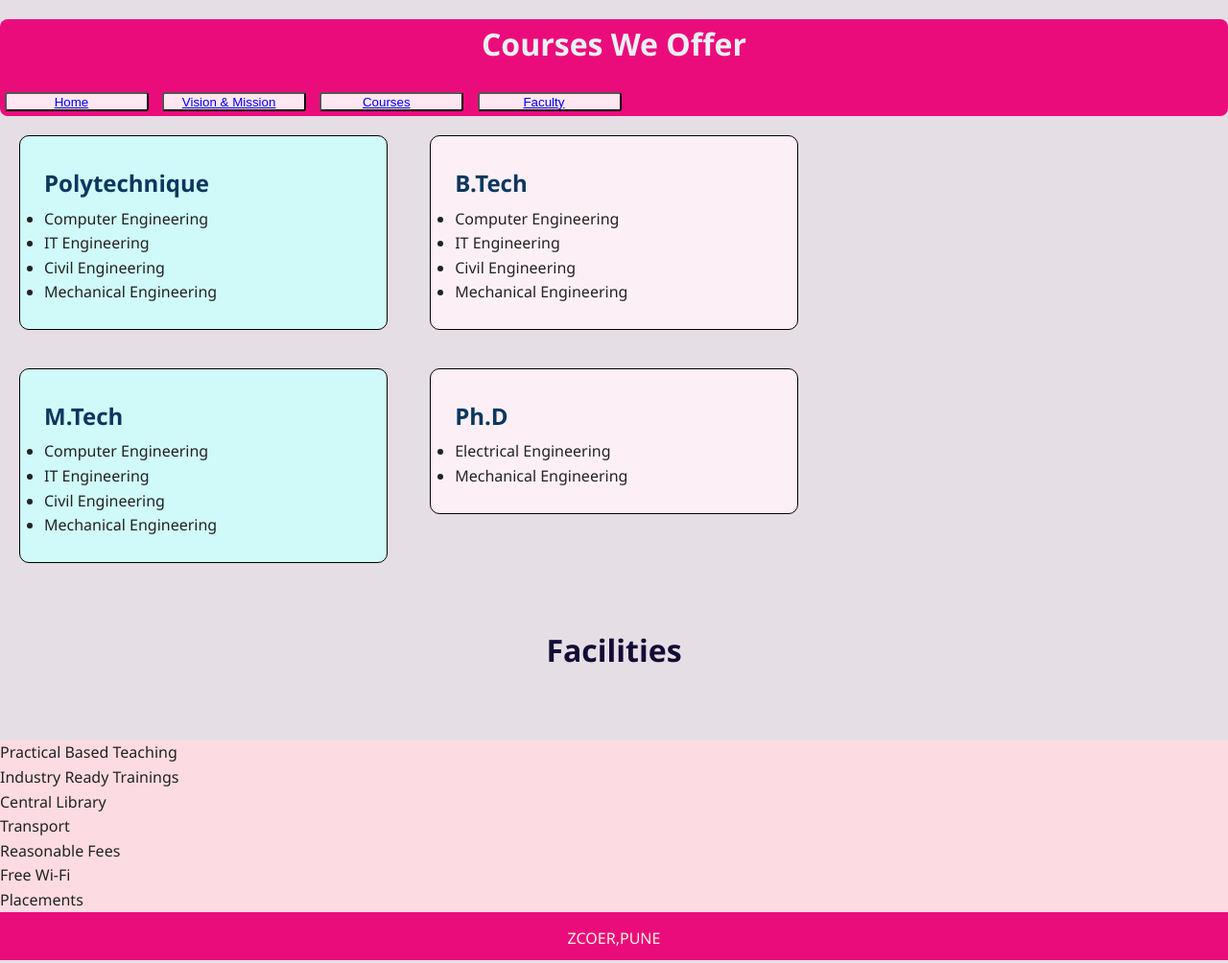
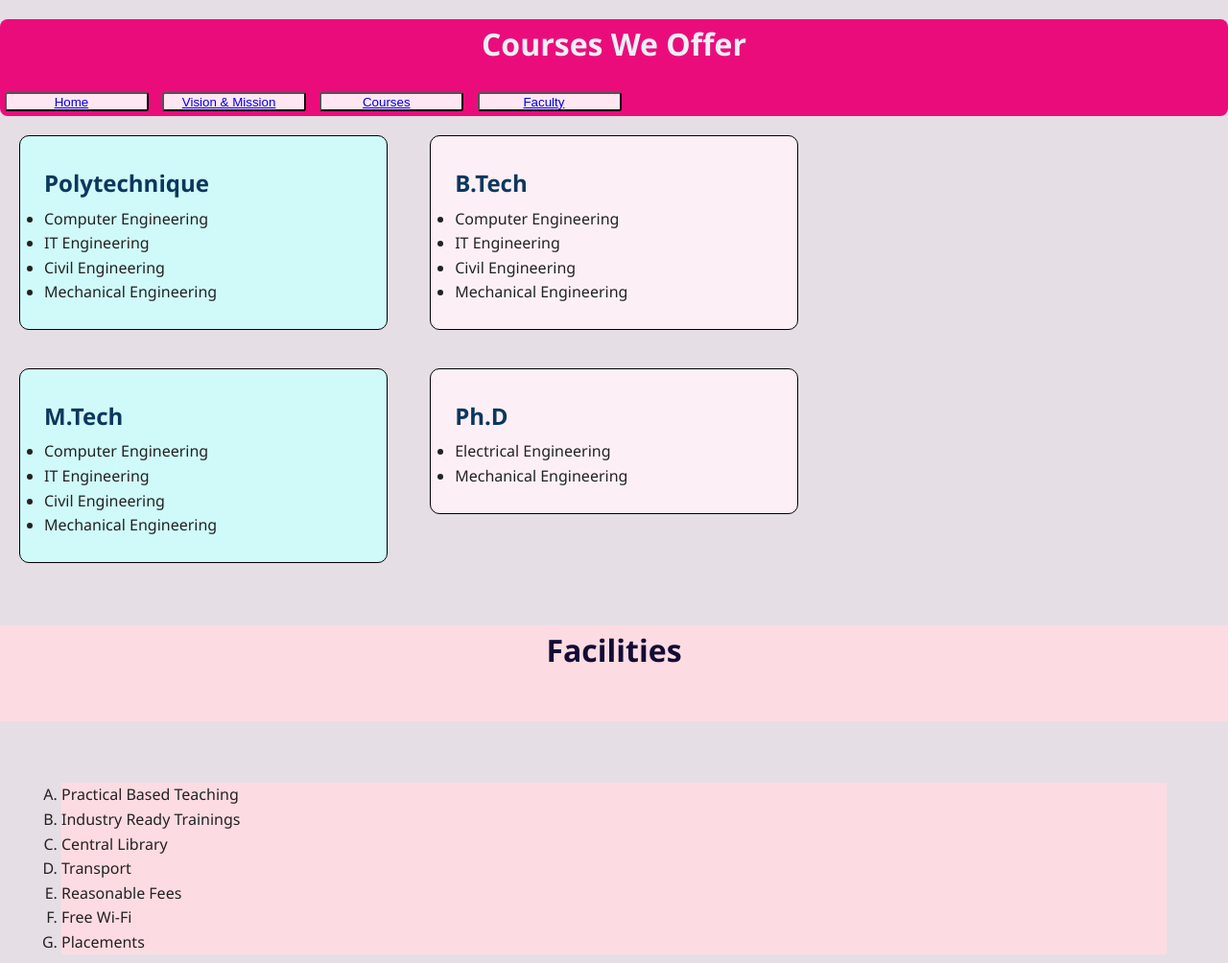
Before and after one commit to shrutikarad/collegedemo, a plain HTML site: page List.html in a window 1280 px wide. Shown: the top 1004 px of the page at 96% size. Drawn offline with Linux system fonts and the light colour scheme.

Commit message:
Update List.html

```diff
--- a/List.html
+++ b/List.html
@@ -59,8 +59,8 @@
 
         </div>
         <br>
-        <h1 style="color:rgb(20, 11, 53);width:100%;height:100px;" > Facilities</h1>
-        <div style="background-color:rgb(252, 220, 226);widht:100px;max-widht:800px;">
+        <h1 style="color:rgb(20, 11, 53);width:100%;height:100px;background-color:rgb(252, 220, 226);" > Facilities</h1>
+        <div style="background-color:rgb(252, 220, 226);widht:100px;max-widht:800px;margin:5%;">
 
 
             <ol type="A">
@@ -75,6 +75,7 @@
 
         </div>
     </div>
+    <br>
     <footer>
         ZCOER,PUNE
     </footer>
```
